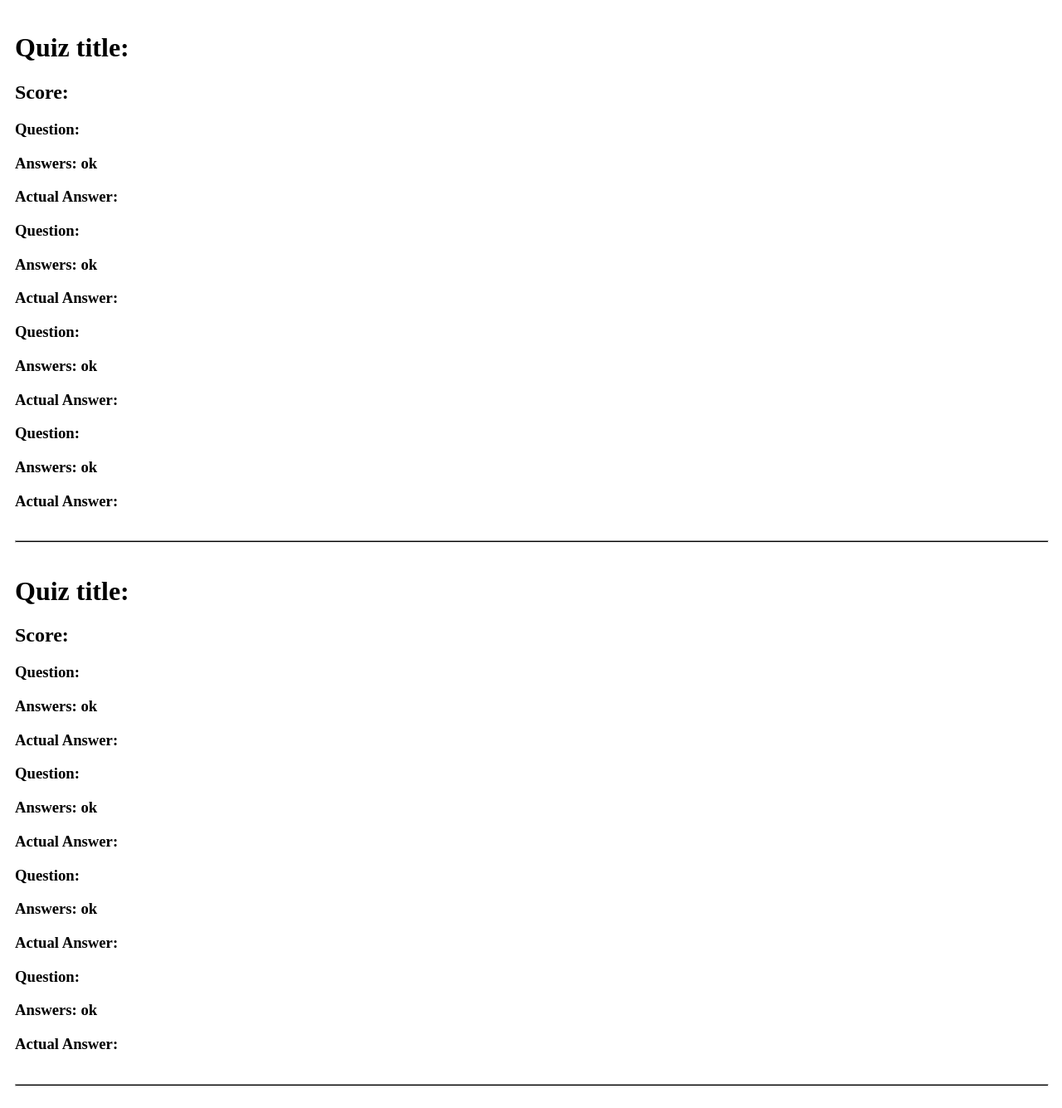
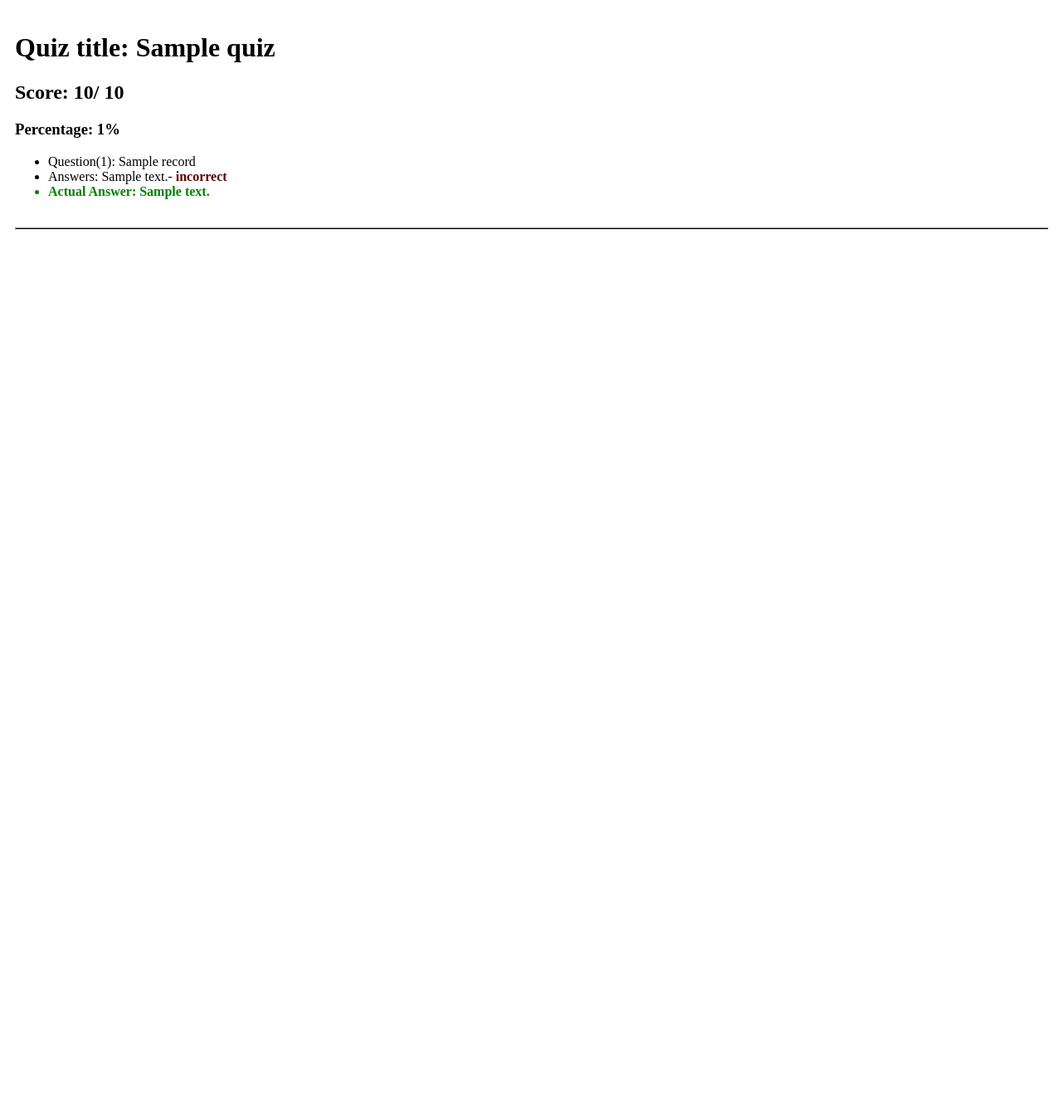
Before and after one commit to byiringiroscar/Quiz-app-with-django-htmx-with-db, a Django app: template sim/templates/partials/records.html in a window 1280 px wide. Shown: the whole page at 83% size. After the commit the page ends 800 px from the top, so only its background shows below. Run offline with Django 5.2, Linux system fonts and the light colour scheme; the template is opened without the code that fills it: most values are stand-ins (such as "Sample title", 1, 10 or a date in 2020).

Commit message:
Add records

```diff
--- a/sim/templates/partials/records.html
+++ b/sim/templates/partials/records.html
@@ -22,17 +22,18 @@
 </head>
 <body>
     <div class="container-quiz">
-        {% for i in '12' %}
+        {% for quiz_comple in quiz_completion_attempts %}
         <div class="records">
-            <h1>Quiz title: </h1>
-            <h2>Score: </h2>
+            <h1>Quiz title: {{ quiz_comple.quiz.name }}</h1>
+            <h2>Score: {{ quiz_comple.result_records_user.score }}/ {{ quiz_comple.get_total_questions }}</h2>
+            <h3>Percentage: {{ quiz_comple.get_percentage_score }}%</h3>
             <div class="record-stat">
-                {% for i in '1234' %}
-                <div class="record">
-                    <h3>Question: </h3>
-                    <h3>Answers: <span>ok</span></h3>
-                    <h3>Actual Answer: </h3>
-                </div>
+                {% for record in quiz_comple.result_records_user.get_individual_result %}
+                <ul class="record">
+                    <li>Question({{ forloop.counter }}): {{ record.question }}</li>
+                    <li>Answers: {{ record.answer }}- {% if record.is_correct %}<span style="color: green; font-weight: bold;">correct</span>{% else %}<span style="color: rgb(87, 7, 7); font-weight: bold;">incorrect</span>{% endif %}</li>
+                    <li style="color: green; font-weight: bold;">Actual Answer: {{ record.correct_answer }}</li>
+                </ul>
                 {% endfor %}
             </div>
         </div>
```
Also changed, not shown: sim/models.py (+10 -1 lines).
